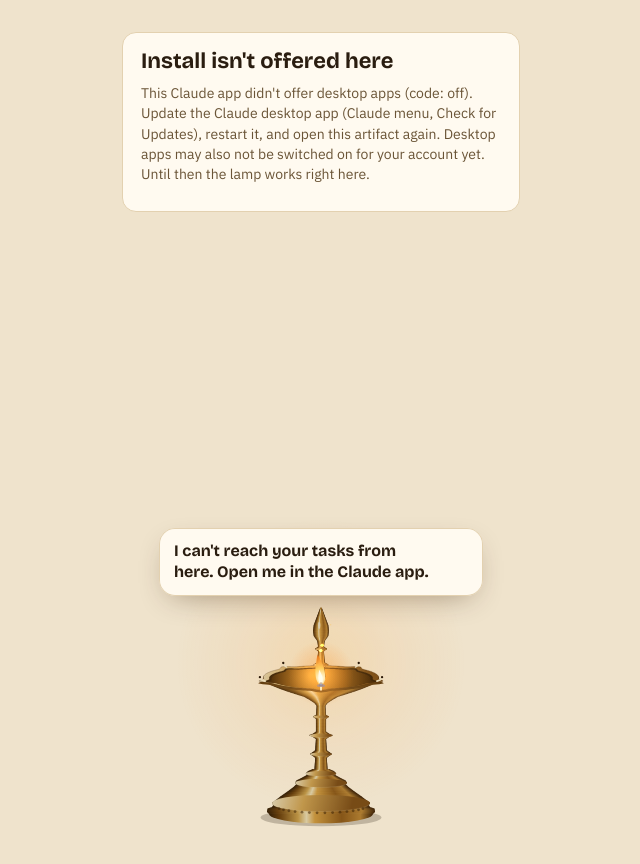
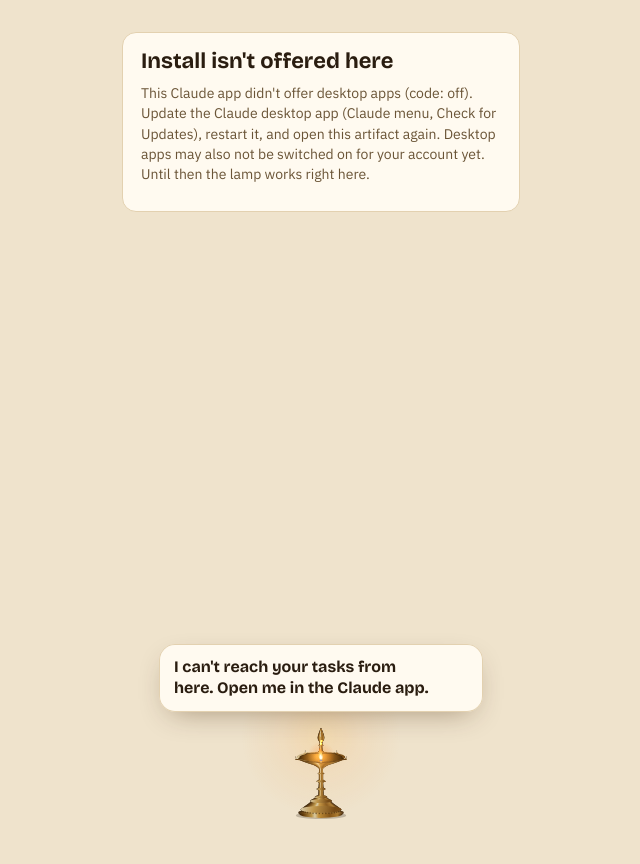
Before and after one commit to vimalcherangattu/TaskHub, a plain HTML site: page desktop/lamp.html in a window 1280 px wide. Shown: the whole page, without its empty margins (319-959 px from the left). Drawn offline with nearby package versions, Linux system fonts and the light colour scheme.

Commit message:
App: Vilakku's lamp is drawn at 30% of its original size
Co-Authored-By: Claude Opus 5.5 <noreply@anthropic.com>
Claude-Session: https://claude.ai/code/session_01TU16ZG3E7UYBSoHEKWazDA

```diff
--- a/desktop/lamp.html
+++ b/desktop/lamp.html
@@ -33,10 +33,10 @@ html.float .wrap{display:block}
 .stage{position:relative;width:340px;height:600px;max-width:100%;flex:none}
 html.float .stage{width:100vw;height:100vh;max-width:none}
 canvas#c{position:absolute;inset:0;width:100%;height:100%;pointer-events:none}
-#lampHit{position:absolute;left:50%;bottom:10px;width:132px;height:218px;transform:translateX(-50%);cursor:grab;border-radius:40% 40% 12px 12px;touch-action:none}
+#lampHit{position:absolute;left:50%;bottom:10px;width:70px;height:104px;transform:translateX(-50%);cursor:grab;border-radius:40% 40% 12px 12px;touch-action:none}
 #lampHit:active{cursor:grabbing}
 #lampHit:focus-visible{outline:2px dashed var(--accent);outline-offset:2px}
-#card{position:absolute;left:8px;right:8px;bottom:236px;max-height:calc(100% - 246px);overflow:auto;background:var(--card);border:1px solid var(--line);border-radius:16px;
+#card{position:absolute;left:8px;right:8px;bottom:120px;max-height:calc(100% - 130px);overflow:auto;background:var(--card);border:1px solid var(--line);border-radius:16px;
   padding:12px 14px;display:grid;gap:10px;box-shadow:0 10px 30px -12px rgba(60,30,0,.45);transform-origin:50% 100%;
   animation:pop .22s ease-out}
 #card::after{content:"";position:absolute;left:50%;bottom:-8px;width:14px;height:14px;background:var(--card);border-right:1px solid var(--line);border-bottom:1px solid var(--line);transform:translateX(-50%) rotate(45deg)}
@@ -508,7 +508,7 @@ function petals(n){for(let i=0;i<n;i++)st.petals.push({x:Math.random()*W,y:-20-M
   vr:(Math.random()-.5)*.08,jas:Math.random()<.6,s:.7+Math.random()*.6})}
 
 /* ---------- drawing ---------- */
-const cv=$("#c"),cx=cv.getContext("2d");let W=340,H=600,S=.72,DPR=1,stageRect={left:0,top:0},bodyC=null,litC=null;
+const cv=$("#c"),cx=cv.getContext("2d");let W=340,H=600,S=.3,DPR=1,stageRect={left:0,top:0},bodyC=null,litC=null;
 function size(){const r=$("#stage").getBoundingClientRect();stageRect=r;W=r.width;H=r.height;DPR=devicePixelRatio||1;cv.width=W*DPR;cv.height=H*DPR;bodyC=null}
 addEventListener("resize",size);size();
 /* The lamp is turned brass, so it is drawn like a lathe: a profile of [y, radius] pairs, in lamp units
@@ -577,7 +577,7 @@ function frame(now){
   st.glow+=((base+(st.festival?.15:0)+.6*prox+.5*st.flare)-st.glow)*Math.min(1,dt*4);
   st.lean+=(lt-st.lean)*Math.min(1,dt*5);st.flare=Math.max(0,st.flare-dt*.5);st.shiver=Math.max(0,st.shiver-dt*.7);
   const heat=st.mood==="worried"?1:0,jit=(reduce?.3:1)*(st.mood==="focus"||st.mood==="meeting"?.25:st.mood==="worried"?1.7:1)+st.shiver*3;
-  const hg=cx.createRadialGradient(front.x,front.y-26,4,front.x,front.y-26,Math.max(10,70+150*st.glow));
+  const hg=cx.createRadialGradient(front.x,front.y-26,4,front.x,front.y-26,Math.max(10,(70+150*st.glow)*.55));
   hg.addColorStop(0,`rgba(255,190,80,${.42*st.glow})`);hg.addColorStop(.45,`rgba(255,150,40,${.16*st.glow})`);hg.addColorStop(1,"rgba(255,140,30,0)");
   cx.fillStyle=hg;cx.fillRect(0,0,W,H);
   // the brass, lit by its own flames
@@ -590,8 +590,8 @@ function frame(now){
   // streak studs on the foot: one per day in a row, up to 14
   const sk=Math.min(14,(st.data&&st.data.streak)||0);
   for(let k=0;k<14;k++){const a=(25+130*(k+.5)/14)*Math.PI/180,x=LX+Math.cos(a)*67*S,y=LY+(-13+Math.sin(a)*67*SQ*.85)*S;
-    if(k<sk){cx.fillStyle=`rgba(255,200,90,${.25+.2*st.glow})`;cx.beginPath();cx.arc(x,y,3.4,0,6.3);cx.fill();cx.fillStyle="#ffe7a6";cx.beginPath();cx.arc(x,y,1.5,0,6.3);cx.fill()}
-    else{cx.fillStyle="rgba(60,35,5,.55)";cx.beginPath();cx.arc(x,y,1.4,0,6.3);cx.fill()}}
+    if(k<sk){cx.fillStyle=`rgba(255,200,90,${.25+.2*st.glow})`;cx.beginPath();cx.arc(x,y,2,0,6.3);cx.fill();cx.fillStyle="#ffe7a6";cx.beginPath();cx.arc(x,y,.9,0,6.3);cx.fill()}
+    else{cx.fillStyle="rgba(60,35,5,.55)";cx.beginPath();cx.arc(x,y,.8,0,6.3);cx.fill()}}
   cx.save();cx.translate(LX,LY);cx.scale(S,S);
   if(st.festival)garland(cx,t);
   // wicks and flames: back ones first
@@ -610,16 +610,16 @@ function frame(now){
   if(st.festival&&!reduce&&Math.random()<dt*.3)petals(1);
   cx.globalCompositeOperation="lighter";
   st.sparks=st.sparks.filter(p=>(p.life-=dt*(p.big?.7:.9))>0);
-  for(const p of st.sparks){p.x+=p.vx;p.y+=p.vy;p.vy*=.985;cx.fillStyle=`rgba(255,${180+60*p.life|0},90,${p.life})`;cx.beginPath();cx.arc(front.x+p.x,front.y-34+p.y,(p.big?2.2:1.3)*p.life+.3,0,6.3);cx.fill()}
+  for(const p of st.sparks){p.x+=p.vx;p.y+=p.vy;p.vy*=.985;cx.fillStyle=`rgba(255,${180+60*p.life|0},90,${p.life})`;cx.beginPath();cx.arc(front.x+p.x*.5,front.y-16+p.y*.5,((p.big?2.2:1.3)*p.life+.3)*.7,0,6.3);cx.fill()}
   cx.globalCompositeOperation="source-over";
   st.petals=st.petals.filter(p=>p.y<H+20);
   for(const p of st.petals){p.y+=p.vy*60*dt;p.sw+=dt*2;p.x+=Math.sin(p.sw)*.6;p.r+=p.vr;cx.save();cx.translate(p.x,p.y);cx.rotate(p.r);
     cx.fillStyle=p.jas?"#fffaf0":"#f29f05";cx.strokeStyle=p.jas?"rgba(140,120,80,.35)":"rgba(150,70,0,.4)";cx.lineWidth=.6;
     cx.beginPath();cx.ellipse(0,0,6*p.s,2.8*p.s,0,0,6.3);cx.fill();cx.stroke();cx.restore()}
-  if(st.mood==="sleepy"){cx.fillStyle="rgba(200,170,120,.7)";cx.font="600 14px "+getComputedStyle(document.body).fontFamily;
-    for(let i=0;i<3;i++){const ph=(t*.4+i/3)%1;cx.globalAlpha=1-ph;cx.fillText("z",front.x+20+ph*16,front.y-56-ph*40)}cx.globalAlpha=1}
+  if(st.mood==="sleepy"){cx.fillStyle="rgba(200,170,120,.7)";cx.font="600 10px "+getComputedStyle(document.body).fontFamily;
+    for(let i=0;i<3;i++){const ph=(t*.4+i/3)%1;cx.globalAlpha=1-ph;cx.fillText("z",front.x+10+ph*10,front.y-30-ph*24)}cx.globalAlpha=1}
   if(st.focus){const f=Math.max(0,(st.focus.end-Date.now())/(25*60e3));cx.strokeStyle="rgba(255,190,90,.8)";cx.lineWidth=3;cx.lineCap="round";
-    cx.beginPath();cx.arc(LX,LY-262*S,20,-Math.PI/2,-Math.PI/2+f*Math.PI*2);cx.stroke();if(f<=0)stopFocus(true)}
+    cx.beginPath();cx.arc(LX,LY-262*S,10,-Math.PI/2,-Math.PI/2+f*Math.PI*2);cx.stroke();if(f<=0)stopFocus(true)}
   requestAnimationFrame(frame);
 }
 requestAnimationFrame(frame);
```
